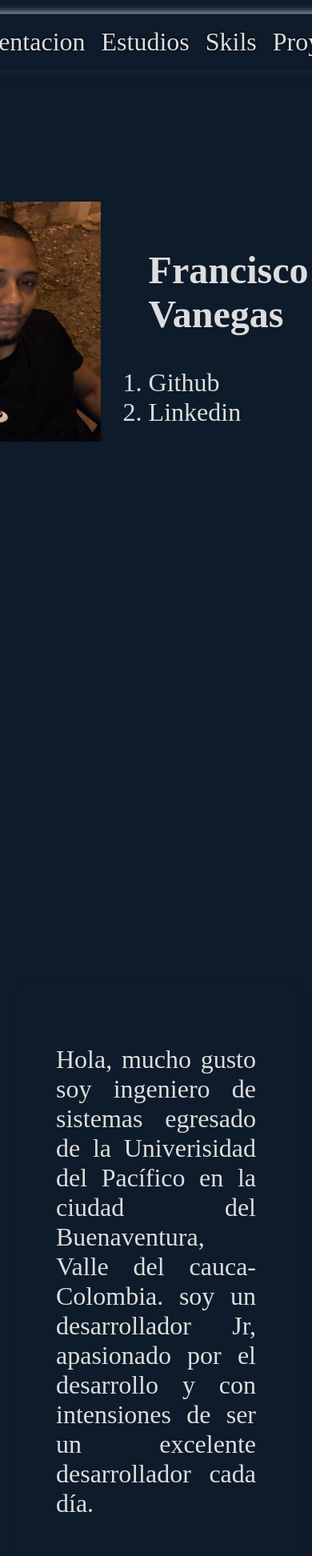
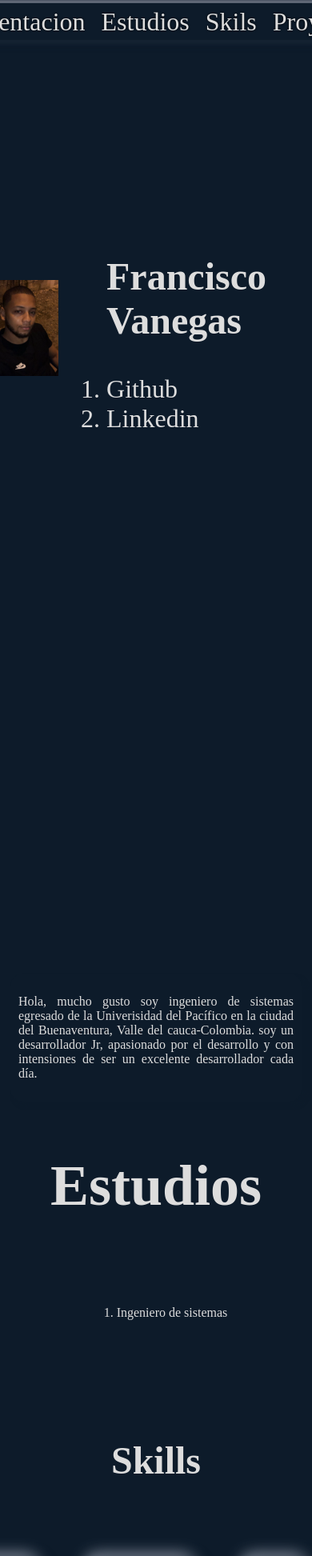
Before and after one commit to FranciscoDJVI/Javascript, a React (Create React App) app in the folder mifirstpage/: page / in a window 390 px wide. Shown: the top 1945 px of the page at 80% size. Built offline with nearby package versions, Linux system fonts and the light colour scheme.

Commit message:
media querys

```diff
--- a/mifirstpage/src/App.css
+++ b/mifirstpage/src/App.css
@@ -70,3 +70,90 @@ ol li {
 
 .projects-psys {
 }
+
+/* Media queries para monitores grandes */
+@media (min-width: 1200px) {
+  .container {
+    max-width: 1200px;
+    padding: 32px;
+  }
+  .title {
+    font-size: 4rem;
+  }
+  .presentation-text {
+    font-size: 2.2rem;
+    padding: 60px;
+  }
+  .avatar-img {
+    width: 350px;
+    height: 350px;
+  }
+}
+
+/* Media queries para tablets */
+@media (max-width: 900px) {
+  .container {
+    max-width: 90vw;
+    padding: 16px;
+  }
+  .navbar {
+    font-size: 1.5rem;
+    margin-bottom: 100px;
+    padding: 0.7rem;
+    top: 3%;
+  }
+  .title {
+    font-size: 2.2rem;
+    margin-top: 60px;
+  }
+  .avatar-img {
+    width: 200px;
+    height: 200px;
+  }
+  .presentation-text {
+    font-size: 1.2rem;
+    padding: 20px;
+    margin: 10px;
+  }
+  .estudies-li {
+    font-size: 1.2rem;
+    margin-bottom: 100px;
+  }
+  .skills {
+    margin-bottom: 100px;
+  }
+}
+
+/* Media queries para móviles */
+@media (max-width: 600px) {
+  .container {
+    max-width: 100vw;
+    padding: 8px;
+  }
+  .navbar {
+    font-size: 1rem;
+    margin-bottom: 60px;
+    padding: 0.3rem;
+    top: 2%;
+  }
+  .title {
+    font-size: 1.2rem;
+    margin-top: 30px;
+  }
+  .avatar-img {
+    width: 120px;
+    height: 120px;
+  }
+  .presentation-text {
+    font-size: 1rem;
+    padding: 10px;
+    margin: 5px;
+  }
+  .estudies-li {
+    font-size: 1rem;
+    margin-bottom: 60px;
+  }
+  .skills {
+    margin-bottom: 60px;
+  }
+}
```
